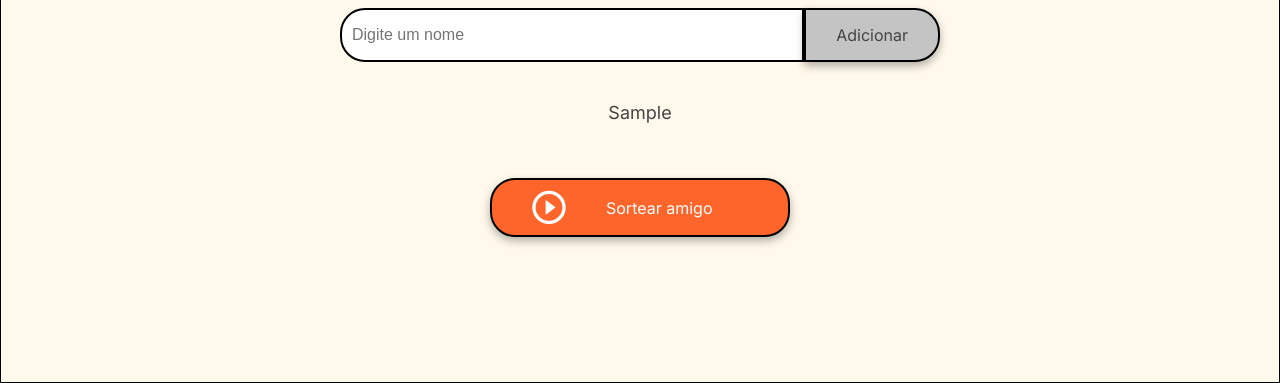
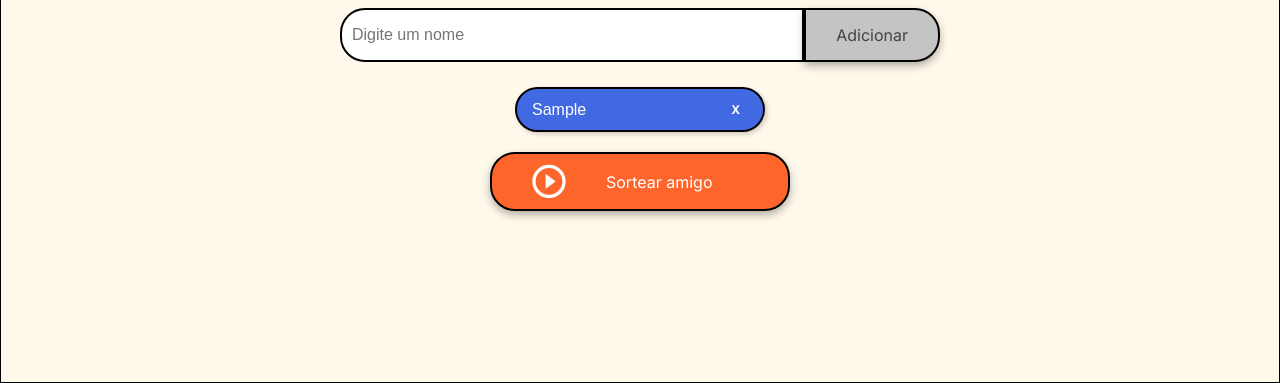
Before and after one commit to JuliaComG/Challenge-Amigo-Secreto-Alura-ONE, a plain HTML site: page index.html in a window 1280 px wide. Both pictures are taken after typing "Sample" into the empty fields and a click on the button "Adicionar". Shown: the part 417-800 px from the top of the page. Drawn offline with Linux system fonts and the light colour scheme.

Commit message:
add Remove Name

```diff
--- a/app.js
+++ b/app.js
@@ -39,7 +39,10 @@ function firstLetterOfEachWordCapitalized(name){
 }
 
 function lengthName(name){
-    if (name.length < 2 || name.length > 33){
+    let shortestName = 2; //Jó
+    let longestName = 32; //Charlingtonglaevionbeecheknavare
+
+    if (name.length < shortestName || name.length > longestName){
         return true;
     } else {
         return false;
@@ -69,7 +72,14 @@ function updateUIList(){
 
     for (let i=0; i < friendsList.length; i++){
         let li = document.createElement("li");
+        li.classList.add("name-list");
         li.textContent = friendsList[i];
+
+        let buttonRemove = document.createElement("button");
+        buttonRemove.textContent = "X";
+        buttonRemove.onclick = () => removeName(i);
+
+        li.appendChild(buttonRemove);
         uiList.appendChild(li);
     }
 }
@@ -77,3 +87,8 @@ function updateUIList(){
 function listAlphabeticalOrder(){
     friendsList.sort();
 }
+
+function removeName(i){
+    friendsList.splice(i, 1);
+    updateUIList();
+}
--- a/style.css
+++ b/style.css
@@ -126,14 +126,61 @@ button {
 }
 
 /* Listas */
-ul {
+/*ul {
     list-style-type: none;
     color: var(--color-text);
     font-family: "Inter", sans-serif;
     font-size: 18px;
     margin: 20px 0;
+}*/
+
+
+/* Listas dos nomes*/
+.name-list {
+    list-style: none;
+    padding: 0;
 }
 
+.name-list li {
+    display: flex;
+    align-items: center;
+    justify-content: space-between;
+    background-color: royalblue;
+    color: white;
+    padding: 10px 15px;
+    border-radius: 25px;
+    border: 2px solid #000;
+    box-shadow: 2px 2px 5px rgba(0, 0, 0, 0.2);
+    margin: 5px 0;
+    font-family: Arial, sans-serif;
+    font-size: 16px;
+    width: 250px;
+}
+
+/* Listas dos nomes botão de excluir*/
+.name-list button {
+    border: none;
+    background: none;
+    color: white;
+    font-size: 12px;
+    padding: 3px 8px;
+    cursor: pointer;
+    font-weight: bold;
+    display: inline-block;
+    text-align: center;
+    box-shadow: none;;
+}
+
+.name-list button:hover {
+    color: red;
+    background-color: #ffdddd;
+}
+
+.name-list button:focus {
+    outline: none;
+}
+
+/* Listas dos sorteado*/
 .result-list {
     margin-top: 15px;
     color: #05DF05;
```
